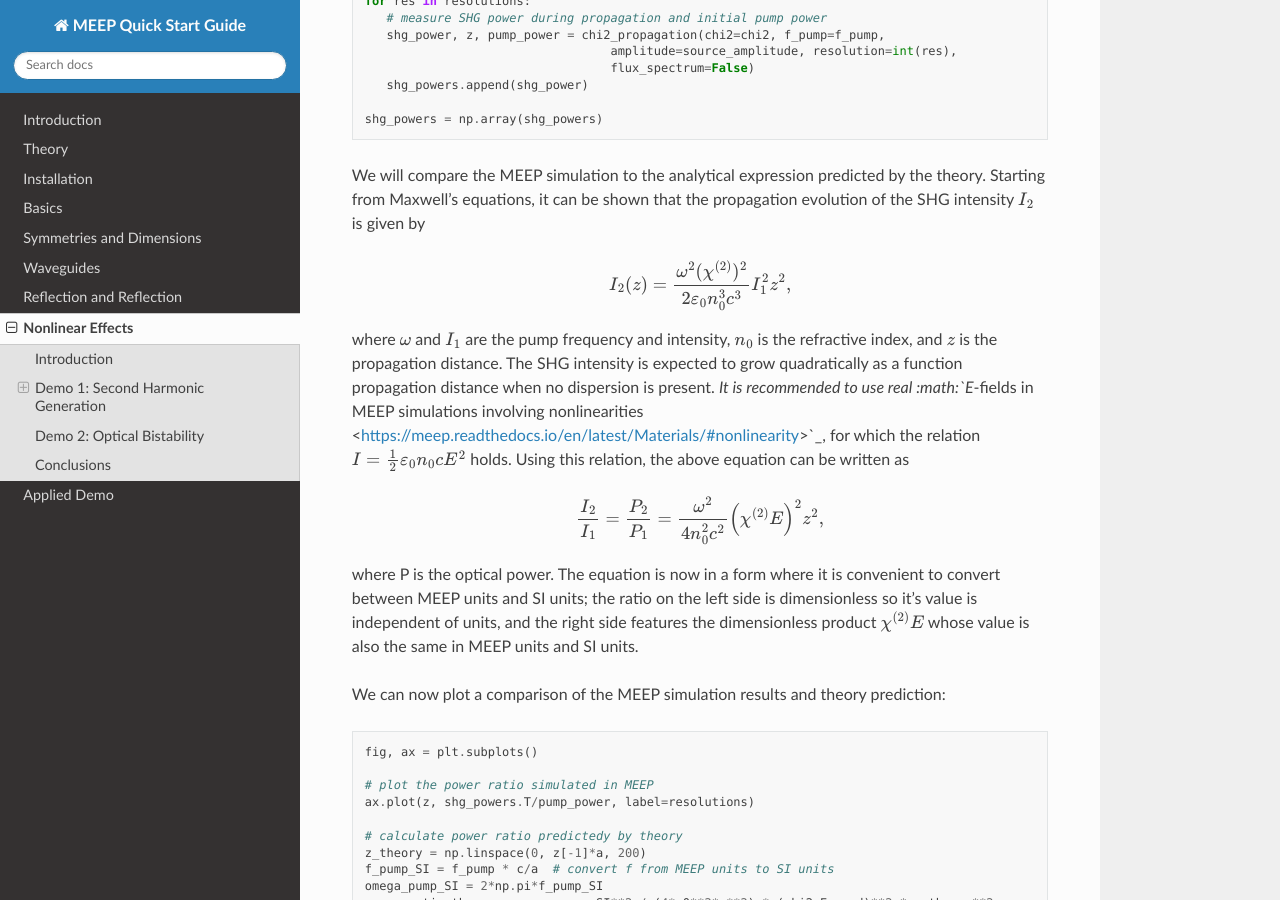
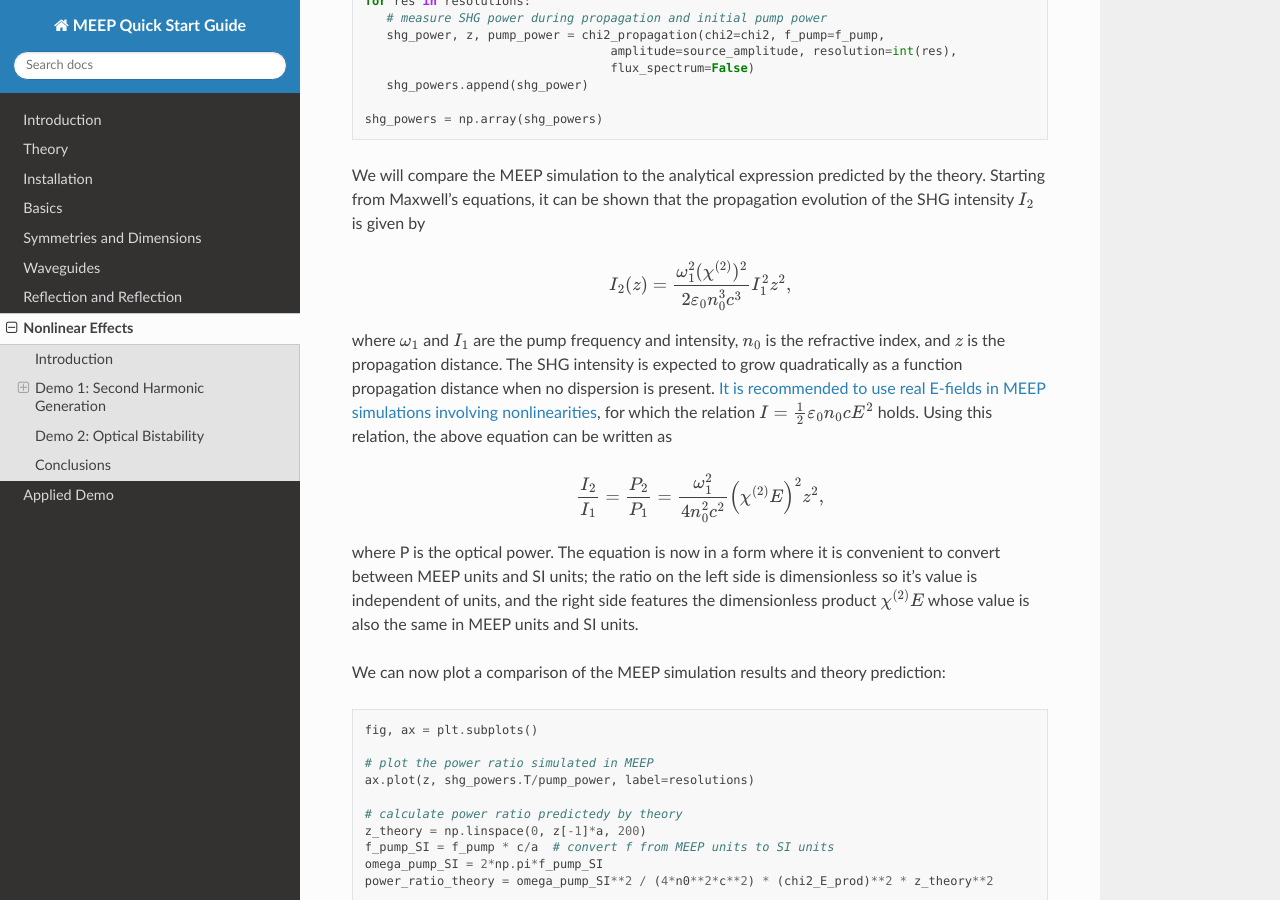
Before and after one commit to lehtisa/tuni_meep_doc, a Sphinx documentation site: the page built from docs/source/nonlinear_phenomena.rst, in a window 1280 px wide and 900 px high, scrolled down 7514 px. Built offline with Sphinx 7.4.7 and the Read the Docs theme 3.1.0, drawn with Linux system fonts in a browser that asks for light colours.

Commit message:
Fix typos

```diff
--- a/docs/source/nonlinear_phenomena.rst
+++ b/docs/source/nonlinear_phenomena.rst
@@ -216,6 +216,7 @@ The results of the simulation are then plotted as follows:
    :width: 90%
    :align: center
 
+
 We can observe that without nonlinearities, there is only a single peak corresponding to the pump source, which is the expected result. However, when the simulation is performed in a medium with a nonzero :math:`\chi^{(2)}`, new frequencies are created at twice and three times the initial frequency! The peak at twice the initial frequency is caused by SHG, and the peak at three times the initial frequency is a result from a sum frequency generation process between the pump and SHG fields. In fact, if we extended the measured frequency range, we would see peaks of decreasing power at every integer multiple of the initial frequency resulting from frequency mixing processes of the newly generated fields.
 
 We have chosen the parameters such that the SHG field has more than two orders of magnitude less power than the pump field. This means that we can safely use the undepleted pump assumption, which makes our treatment slightly simpler.
@@ -298,13 +299,13 @@ We will compare the MEEP simulation to the analytical expression predicted by th
 
 .. math::
 
-   I_2(z)= \frac{\omega^2 ( \chi^{(2)} )^2}{2 \varepsilon_0 n_0^3 c^3} I_1^2 z^2,
+   I_2(z)= \frac{\omega_1^2 ( \chi^{(2)} )^2}{2 \varepsilon_0 n_0^3 c^3} I_1^2 z^2,
 
-where :math:`\omega` and :math:`I_1` are the pump frequency and intensity, :math:`n_0` is the refractive index, and :math:`z` is the propagation distance. The SHG intensity is expected to grow quadratically as a function propagation distance when no dispersion is present. `It is recommended to use real :math:`E`-fields in MEEP simulations involving nonlinearities <https://meep.readthedocs.io/en/latest/Materials/#nonlinearity>`_, for which the relation :math:`I=\frac{1}{2} \varepsilon_0 n_0 c E^2` holds. Using this relation, the above equation can be written as
+where :math:`\omega_1` and :math:`I_1` are the pump frequency and intensity, :math:`n_0` is the refractive index, and :math:`z` is the propagation distance. The SHG intensity is expected to grow quadratically as a function propagation distance when no dispersion is present. `It is recommended to use real E-fields in MEEP simulations involving nonlinearities <https://meep.readthedocs.io/en/latest/Materials/#nonlinearity>`_, for which the relation :math:`I=\frac{1}{2} \varepsilon_0 n_0 c E^2` holds. Using this relation, the above equation can be written as
 
 .. math::
 
-   \frac{I_2}{I_1} = \frac{P_2}{P_1} = \frac{\omega^2}{4 n_0^2 c^2} \left(\chi^{(2)}E\right)^2 z^2,
+   \frac{I_2}{I_1} = \frac{P_2}{P_1} = \frac{\omega_1^2}{4 n_0^2 c^2} \left(\chi^{(2)}E\right)^2 z^2,
 
 where P is the optical power. The equation is now in a form where it is convenient to convert between MEEP units and SI units; the ratio on the left side is dimensionless so it's value is independent of units, and the right side features the dimensionless product :math:`\chi^{(2)}E` whose value is also the same in MEEP units and SI units.
 
@@ -338,6 +339,7 @@ We can now plot a comparison of the MEEP simulation results and theory predictio
    :width: 90%
    :align: center
 
+
 We can see that at a resolution of 256, the MEEP simulation result has converged to a nice agreement between the theoretical curve. The SHG power is increasing quadratically as a function of propagation distance. Still, the agreement between MEEP and theory is not perfect, which could be caused by the fact we are assuming in the theory that the pump is not losing any energy to the SHG field. While this assumption quite accurate with our chosen parameters, as seen from figure of the spectral powers, the assumption is not completely accurate.
 
 Interestingly, when the resolution is too low, we get completely incorrect behaviour. The curve corresponding to a resolution of 32 looks like a there is a phase matching problem, even though there is actually perfect phase matching when dispersion is not used in the simulation. For reference, the official documentation recommends to use an resolution corresponding to at least 8 pixels per shortest wavelength, which for our parameters is equivalent to :math:`8/\lambda_\text{min}=8/(1/(2 n_0 f_\text{pump}))\approx 33.6`, where everything is in MEEP units and :math:`\lambda_\text{min}` is the wavelength of the SHG field inside the medium. We can see that we need a significantly higher resolution to get a good agreement with theory. It could be that nonlinear simulations require much higher resolutions than the recommended 8 pixels per shortest wavelength.
```
